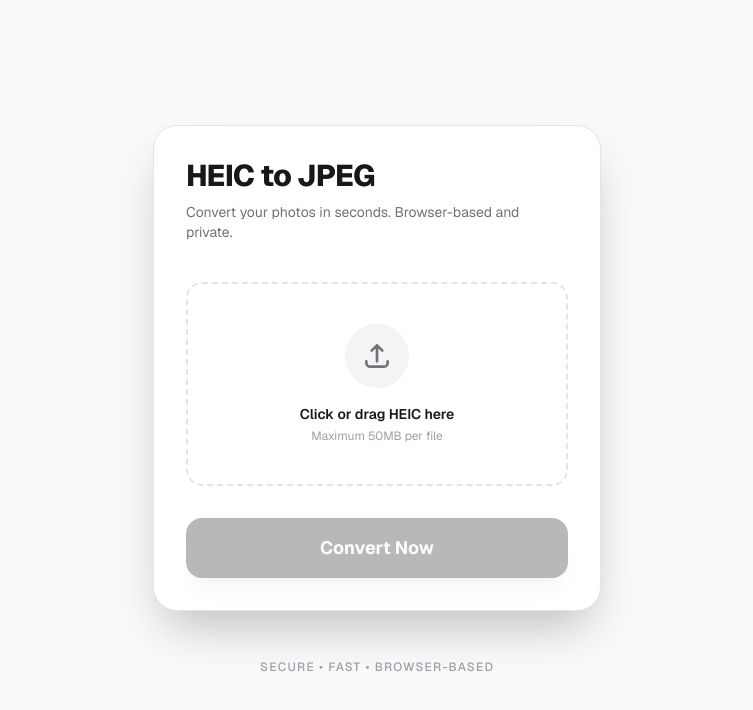
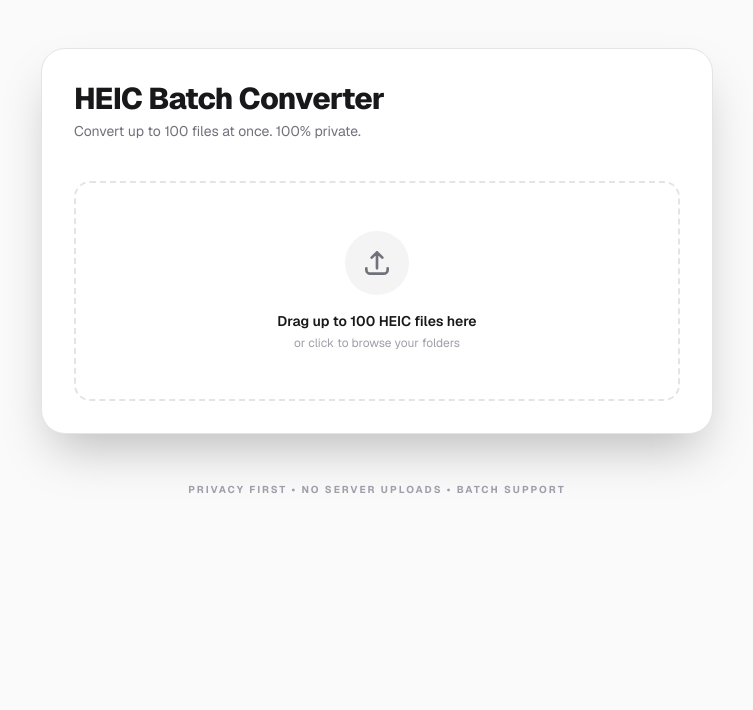
Before and after one commit to theneerajsahani/image-file-converter, a Next.js app: page / in a window 1280 px wide. Shown: the top 710 px of the page, without its empty margins (263-1016 px from the left). Built offline with nearby package versions, Linux system fonts and the light colour scheme.

Commit message:
Support batch conversion up to 100 files and zip download

```diff
--- a/package.json
+++ b/package.json
@@ -10,6 +10,7 @@
   },
   "dependencies": {
     "heic2any": "^0.0.4",
+    "jszip": "^3.10.1",
     "next": "16.1.6",
     "react": "19.2.3",
     "react-dom": "19.2.3"
--- a/src/app/page.tsx
+++ b/src/app/page.tsx
@@ -2,25 +2,34 @@
 
 import { useState, useCallback } from "react";
 
+interface ConvertedFile {
+  name: string;
+  url: string;
+  blob: Blob;
+}
+
 export default function Home() {
-  const [file, setFile] = useState<File | null>(null);
+  const [files, setFiles] = useState<File[]>([]);
   const [isConverting, setIsConverting] = useState(false);
-  const [result, setResult] = useState<string | null>(null);
+  const [results, setResults] = useState<ConvertedFile[]>([]);
+  const [progress, setProgress] = useState(0);
   const [isDragging, setIsDragging] = useState(false);
 
-  const handleFile = (selectedFile: File) => {
-    if (selectedFile.name.toLowerCase().endsWith(".heic")) {
-      setFile(selectedFile);
-      setResult(null);
-    } else {
-      alert("Please select a .heic file");
+  const handleFiles = (selectedFiles: FileList | null) => {
+    if (!selectedFiles) return;
+
+    const validFiles = Array.from(selectedFiles)
+      .filter(f => f.name.toLowerCase().endsWith(".heic"))
+      .slice(0, 100); // Limit to 100 files
+
+    if (validFiles.length === 0) {
+      alert("Please select .heic files");
+      return;
     }
-  };
 
-  const handleFileChange = (e: React.ChangeEvent<HTMLInputElement>) => {
-    if (e.target.files && e.target.files[0]) {
-      handleFile(e.target.files[0]);
-    }
+    setFiles(validFiles);
+    setResults([]);
+    setProgress(0);
   };
 
   const onDragOver = useCallback((e: React.DragEvent) => {
@@ -36,17 +45,22 @@ export default function Home() {
   const onDrop = useCallback((e: React.DragEvent) => {
     e.preventDefault();
     setIsDragging(false);
-    if (e.dataTransfer.files && e.dataTransfer.files[0]) {
-      handleFile(e.dataTransfer.files[0]);
-    }
+    handleFiles(e.dataTransfer.files);
   }, []);
 
-  const convertImage = async () => {
-    if (!file) return;
+  const convertImages = async () => {
+    if (files.length === 0) return;
     setIsConverting(true);
+    setResults([]);
+    setProgress(0);
+
     try {
       const heic2any = (await import("heic2any")).default;
+      const converted: ConvertedFile[] = [];
 
+      for (let i = 0; i < files.length; i++) {
+        const file = files[i];
+        try {
           const blob = await heic2any({
             blob: file,
             toType: "image/jpeg",
@@ -54,21 +68,57 @@ export default function Home() {
           });
 
           const resultBlob = Array.isArray(blob) ? blob[0] : blob;
-      const url = URL.createObjectURL(resultBlob);
-      setResult(url);
+          converted.push({
+            name: file.name.replace(/\.[^/.]+$/, "") + ".jpg",
+            url: URL.createObjectURL(resultBlob),
+            blob: resultBlob
+          });
+        } catch (err) {
+          console.error(`Failed to convert ${file.name}`, err);
+        }
+        setProgress(Math.round(((i + 1) / files.length) * 100));
+      }
+      setResults(converted);
     } catch (error) {
-      console.error("Conversion failed", error);
-      alert("Conversion failed. Please ensure the file is a valid HEIC image.");
+      console.error("Batch conversion failed", error);
+      alert("Something went wrong during conversion.");
     } finally {
       setIsConverting(false);
     }
   };
 
+  const downloadAll = async () => {
+    if (results.length === 0) return;
+
+    const JSZip = (await import("jszip")).default;
+    const zip = new JSZip();
+
+    results.forEach(res => {
+      zip.file(res.name, res.blob);
+    });
+
+    const content = await zip.generateAsync({ type: "blob" });
+    const url = URL.createObjectURL(content);
+    const link = document.createElement("a");
+    link.href = url;
+    link.download = "converted_images.zip";
+    link.click();
+  };
+
   return (
-    <div className="flex min-h-screen flex-col items-center justify-center p-8 bg-zinc-50 dark:bg-zinc-950 font-sans transition-colors duration-300">
-      <div className="w-full max-w-md p-8 bg-white dark:bg-zinc-900 rounded-3xl shadow-2xl border border-zinc-200 dark:border-zinc-800">
-        <h1 className="text-3xl font-extrabold mb-2 text-zinc-900 dark:text-zinc-50 tracking-tight">HEIC to JPEG</h1>
-        <p className="text-zinc-500 dark:text-zinc-400 mb-10 text-sm">Convert your photos in seconds. Browser-based and private.</p>
+    <div className="flex min-h-screen flex-col items-center py-12 px-4 bg-zinc-50 dark:bg-zinc-950 font-sans transition-colors duration-300">
+      <div className="w-full max-w-2xl p-8 bg-white dark:bg-zinc-900 rounded-3xl shadow-2xl border border-zinc-200 dark:border-zinc-800">
+        <div className="flex justify-between items-start mb-10">
+          <div>
+            <h1 className="text-3xl font-extrabold text-zinc-900 dark:text-zinc-50 tracking-tight text-left">HEIC Batch Converter</h1>
+            <p className="text-zinc-500 dark:text-zinc-400 text-sm mt-1">Convert up to 100 files at once. 100% private.</p>
+          </div>
+          {files.length > 0 && (
+            <span className="px-3 py-1 bg-zinc-100 dark:bg-zinc-800 text-zinc-600 dark:text-zinc-400 rounded-full text-xs font-bold">
+              {files.length} {files.length === 1 ? 'file' : 'files'} selected
+            </span>
+          )}
+        </div>
 
         <div className="flex flex-col gap-8">
           <div
@@ -77,11 +127,11 @@ export default function Home() {
             onDrop={onDrop}
             className={`
               relative group cursor-pointer
-              border-2 border-dashed rounded-2xl p-10
+              border-2 border-dashed rounded-2xl p-12
               flex flex-col items-center justify-center gap-4
               transition-all duration-200
               ${isDragging
-                ? "border-zinc-900 bg-zinc-100 dark:border-zinc-50 dark:bg-zinc-800/50 scale-[1.02]"
+                ? "border-zinc-900 bg-zinc-100 dark:border-zinc-50 dark:bg-zinc-800/50 scale-[1.01]"
                 : "border-zinc-200 dark:border-zinc-800 hover:border-zinc-400 dark:hover:border-zinc-600"
               }
             `}
@@ -89,7 +139,8 @@ export default function Home() {
             <input
               type="file"
               accept=".heic"
-              onChange={handleFileChange}
+              multiple
+              onChange={(e) => handleFiles(e.target.files)}
               className="absolute inset-0 w-full h-full opacity-0 cursor-pointer z-10"
             />
             <div className="w-16 h-16 bg-zinc-100 dark:bg-zinc-800 rounded-full flex items-center justify-center group-hover:scale-110 transition-transform duration-200">
@@ -99,52 +150,72 @@ export default function Home() {
             </div>
             <div className="text-center">
               <p className="text-sm font-semibold text-zinc-900 dark:text-zinc-200">
-                {file ? file.name : "Click or drag HEIC here"}
+                {files.length > 0 ? `${files.length} files ready` : "Drag up to 100 HEIC files here"}
               </p>
-              <p className="text-xs text-zinc-400 mt-1">Maximum 50MB per file</p>
+              <p className="text-xs text-zinc-400 mt-1">or click to browse your folders</p>
             </div>
           </div>
 
+          {isConverting && (
+            <div className="space-y-3">
+              <div className="flex justify-between text-xs font-bold text-zinc-500 uppercase">
+                <span>Converting...</span>
+                <span>{progress}%</span>
+              </div>
+              <div className="w-full bg-zinc-100 dark:bg-zinc-800 h-2.5 rounded-full overflow-hidden">
+                <div
+                  className="bg-zinc-900 dark:bg-zinc-50 h-full transition-all duration-300 ease-out"
+                  style={{ width: `${progress}%` }}
+                ></div>
+              </div>
+            </div>
+          )}
+
+          {!isConverting && files.length > 0 && results.length === 0 && (
             <button
-            onClick={convertImage}
-            disabled={!file || isConverting}
-            className="w-full py-4 px-6 bg-zinc-900 dark:bg-zinc-50 text-zinc-50 dark:text-zinc-900 rounded-2xl font-bold text-lg transition-all hover:opacity-90 disabled:opacity-30 disabled:cursor-not-allowed shadow-xl active:scale-[0.97]"
+              onClick={convertImages}
+              className="w-full py-4 px-6 bg-zinc-900 dark:bg-zinc-50 text-zinc-50 dark:text-zinc-900 rounded-2xl font-bold text-lg transition-all hover:opacity-90 shadow-xl active:scale-[0.97]"
             >
-            {isConverting ? (
-              <span className="flex items-center justify-center gap-3">
-                <svg className="animate-spin h-6 w-6 text-current" xmlns="http://www.w3.org/2000/svg" fill="none" viewBox="0 0 24 24">
-                  <circle className="opacity-25" cx="12" cy="12" r="10" stroke="currentColor" strokeWidth="4"></circle>
-                  <path className="opacity-75" fill="currentColor" d="M4 12a8 8 0 018-8V0C5.373 0 0 5.373 0 12h4zm2 5.291A7.962 7.962 0 014 12H0c0 3.042 1.135 5.824 3 7.938l3-2.647z"></path>
+              Start Conversion
+            </button>
+          )}
+
+          {results.length > 0 && (
+            <div className="flex flex-col gap-4 animate-in fade-in zoom-in duration-300">
+              <button
+                onClick={downloadAll}
+                className="w-full py-4 px-6 bg-emerald-600 text-white rounded-2xl font-bold text-lg hover:bg-emerald-700 transition-all shadow-lg shadow-emerald-500/20 flex items-center justify-center gap-2"
+              >
+                <svg className="w-5 h-5" fill="none" stroke="currentColor" viewBox="0 0 24 24">
+                  <path strokeLinecap="round" strokeLinejoin="round" strokeWidth="2" d="M4 16v1a3 3 0 003 3h10a3 3 0 003-3v-1m-4-4l-4 4m0 0l-4-4m4 4V4"></path>
                 </svg>
-                Converting...
-              </span>
-            ) : "Convert Now"}
+                Download All ({results.length})
               </button>
 
-          {result && (
-            <div className="p-6 bg-emerald-50 dark:bg-emerald-900/10 border border-emerald-100 dark:border-emerald-800/50 rounded-3xl flex flex-col items-center gap-5 animate-in fade-in zoom-in duration-300">
-              <div className="w-14 h-14 bg-emerald-100 dark:bg-emerald-800/30 rounded-full flex items-center justify-center shadow-inner">
-                <svg className="w-8 h-8 text-emerald-600" fill="none" stroke="currentColor" viewBox="0 0 24 24">
-                  <path strokeLinecap="round" strokeLinejoin="round" strokeWidth="2" d="M5 13l4 4L19 7"></path>
-                </svg>
+              <div className="max-h-60 overflow-y-auto pr-2 custom-scrollbar">
+                <div className="grid grid-cols-1 gap-2">
+                  {results.map((res, idx) => (
+                    <div key={idx} className="flex items-center justify-between p-3 bg-zinc-50 dark:bg-zinc-800/50 rounded-xl border border-zinc-100 dark:border-zinc-800 text-sm">
+                      <span className="truncate max-w-[200px] text-zinc-700 dark:text-zinc-300 font-medium">{res.name}</span>
+                      <a href={res.url} download={res.name} className="text-emerald-600 dark:text-emerald-400 font-bold hover:underline">
+                        Download
+                      </a>
                     </div>
-              <div className="text-center">
-                <p className="text-emerald-900 dark:text-emerald-300 font-bold text-lg">Conversion Successful!</p>
-                <p className="text-emerald-700/60 dark:text-emerald-500/50 text-sm mt-1 leading-relaxed">Your high-quality JPEG is ready.</p>
+                  ))}
                 </div>
-              <a
-                href={result}
-                download={`${file?.name.replace(/\.[^/.]+$/, "") || 'converted'}.jpg`}
-                className="w-full text-center py-3.5 px-6 bg-emerald-600 text-white rounded-2xl font-bold hover:bg-emerald-700 transition-all shadow-lg shadow-emerald-500/30 active:scale-[0.98]"
+              </div>
+              <button
+                onClick={() => { setFiles([]); setResults([]); setProgress(0); }}
+                className="text-center text-xs text-zinc-400 hover:text-zinc-600 dark:hover:text-zinc-300 transition-colors mt-2"
               >
-                Download Image
-              </a>
+                Clear all and start over
+              </button>
             </div>
           )}
         </div>
       </div>
-      <footer className="mt-12 text-zinc-400 dark:text-zinc-600 text-xs tracking-widest uppercase font-medium">
-        Secure • Fast • Browser-Based
+      <footer className="mt-12 text-zinc-400 dark:text-zinc-600 text-[10px] tracking-[0.2em] uppercase font-bold">
+        Privacy First • No Server Uploads • Batch Support
       </footer>
     </div>
   );
```
Also changed, not shown: 1 other file (tests, documents, lock files or other folders). Lines whose indentation alone changed are shown as unchanged.
